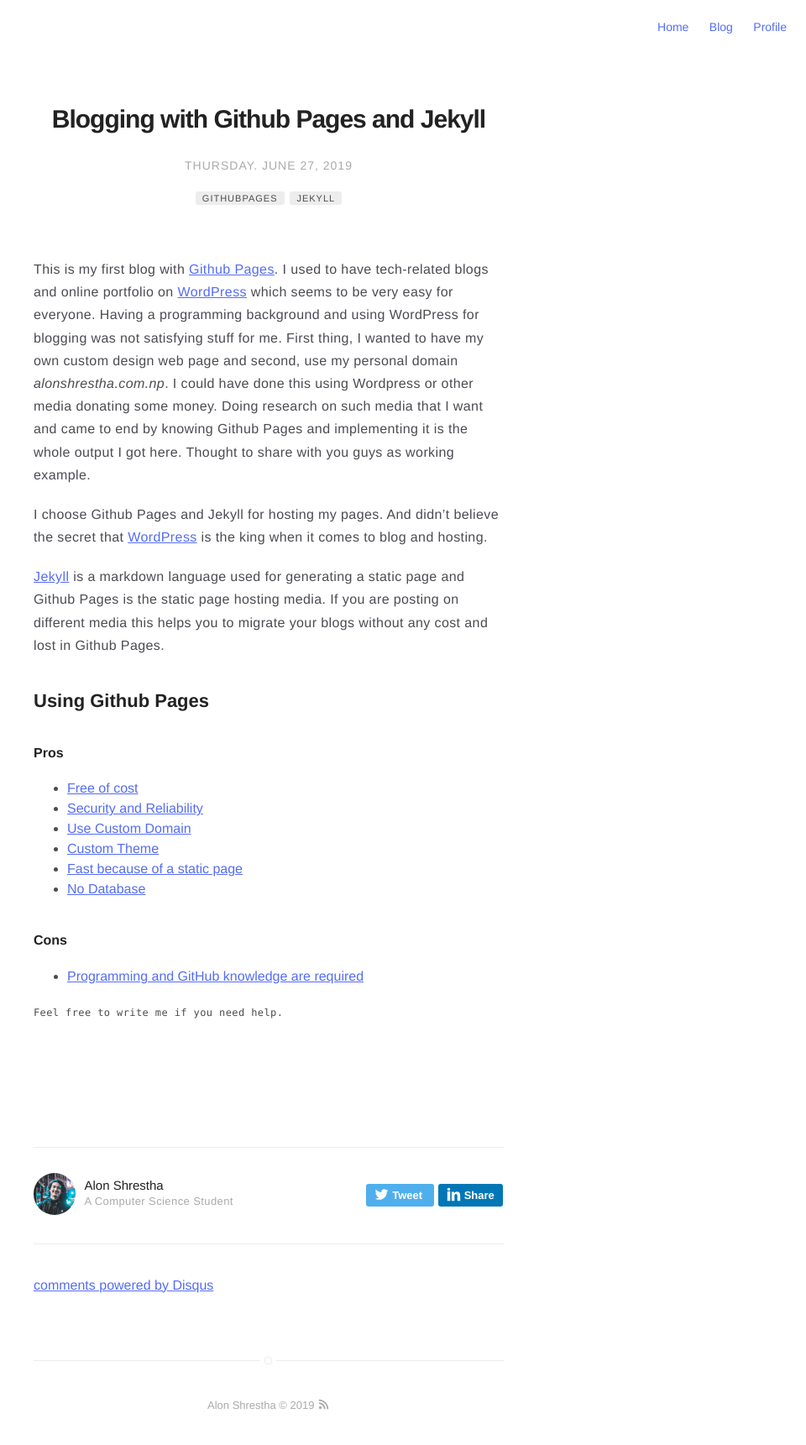
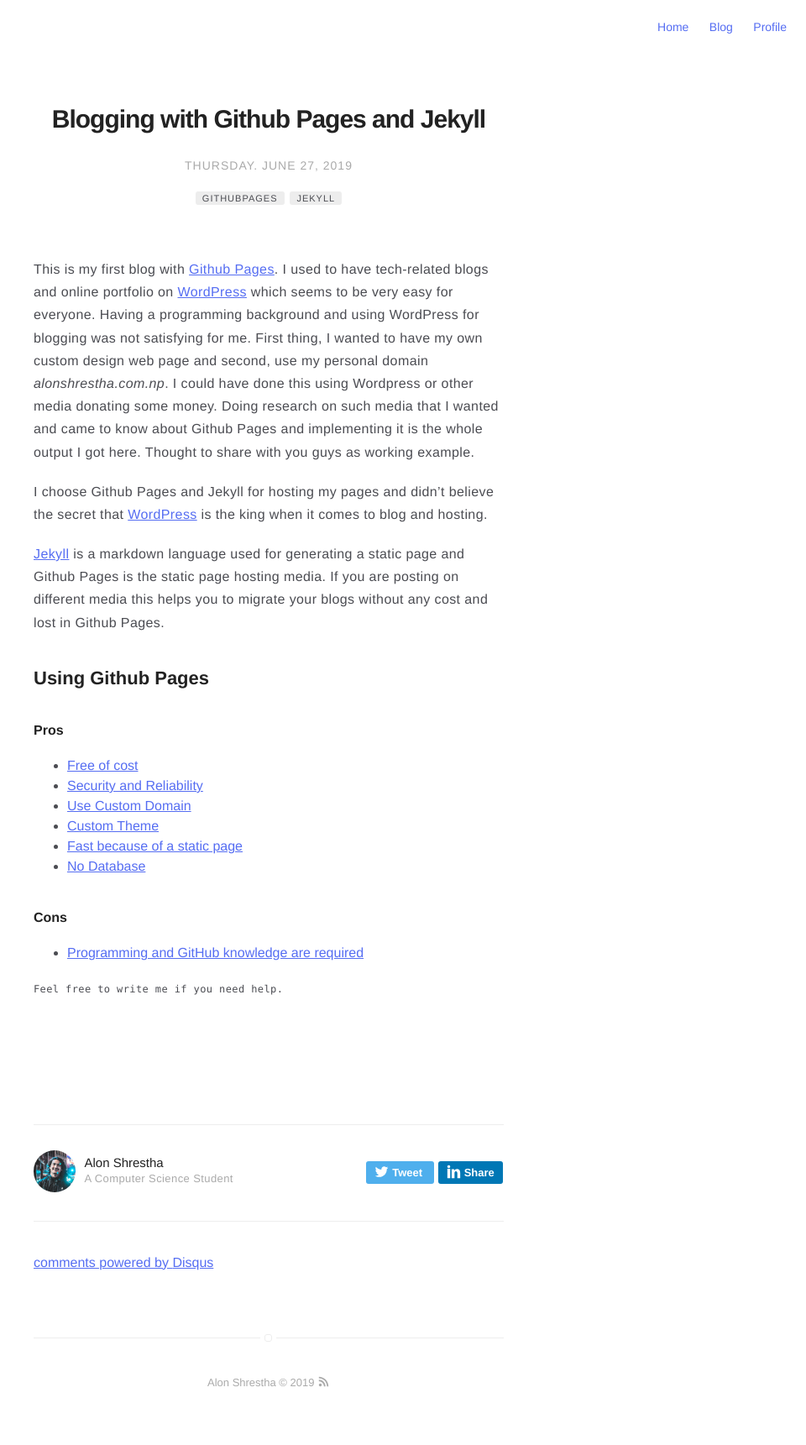
Before and after one commit to alonshrestha/alonshrestha.com.np, a Jekyll site: the page built from _posts/2019-06-27-Blogging-with-Github-Pages-and-Jekyll.markdown, in a window 1280 px wide. Shown: the whole page at 84% size, without its empty margins (320-1280 px from the left). Built offline with Jekyll 4.4.1, drawn with Linux system fonts in a browser that asks for light colours; comment, search, counter and statistics services are not loaded; after the commit the page ends 1694 px from its top, so only the background shows below that.

Commit message:
first post with edit

```diff
--- a/_posts/2019-06-27-Blogging-with-Github-Pages-and-Jekyll.markdown
+++ b/_posts/2019-06-27-Blogging-with-Github-Pages-and-Jekyll.markdown
@@ -11,10 +11,10 @@ category: blog
 author: alonshrestha
 ---
 
-This is my first blog with [Github Pages](https://pages.github.com/){:target="_blank"}. I used to have tech-related blogs and online portfolio on [WordPress](https://wordpress.com/){:target="_blank"} which seems to be very easy for everyone. Having a programming background and using WordPress for blogging was not satisfying stuff for me. First thing, I wanted to have my own custom design web page and second, use my personal domain _alonshrestha.com.np_. I could have done this using Wordpress or other media donating some money.
-Doing research on such media that I want and came to end by knowing Github Pages and implementing it is the whole output I got here. Thought to share with you guys as working example.
+This is my first blog with [Github Pages](https://pages.github.com/){:target="_blank"}. I used to have tech-related blogs and online portfolio on [WordPress](https://wordpress.com/){:target="_blank"} which seems to be very easy for everyone. Having a programming background and using WordPress for blogging was not satisfying for me. First thing, I wanted to have my own custom design web page and second, use my personal domain _alonshrestha.com.np_. I could have done this using Wordpress or other media donating some money.
+Doing research on such media that I wanted and came to know about Github Pages and implementing it is the whole output I got here. Thought to share with you guys as working example.
 
-I choose Github Pages and Jekyll for hosting my pages. And didn't believe the secret that [WordPress](https://wordpress.com/){:target="_blank"} is the king when it comes to blog and hosting.
+I choose Github Pages and Jekyll for hosting my pages and didn't believe the secret that [WordPress](https://wordpress.com/){:target="_blank"} is the king when it comes to blog and hosting.
 
 [Jekyll](https://jekyllrb.com/){:target="_blank"} is a markdown language used for generating a static page and Github Pages is the static page hosting media. If you are posting on different media this helps you to migrate your blogs without any cost and lost in Github Pages.
 
```
Also changed, not shown: 2 other files.
